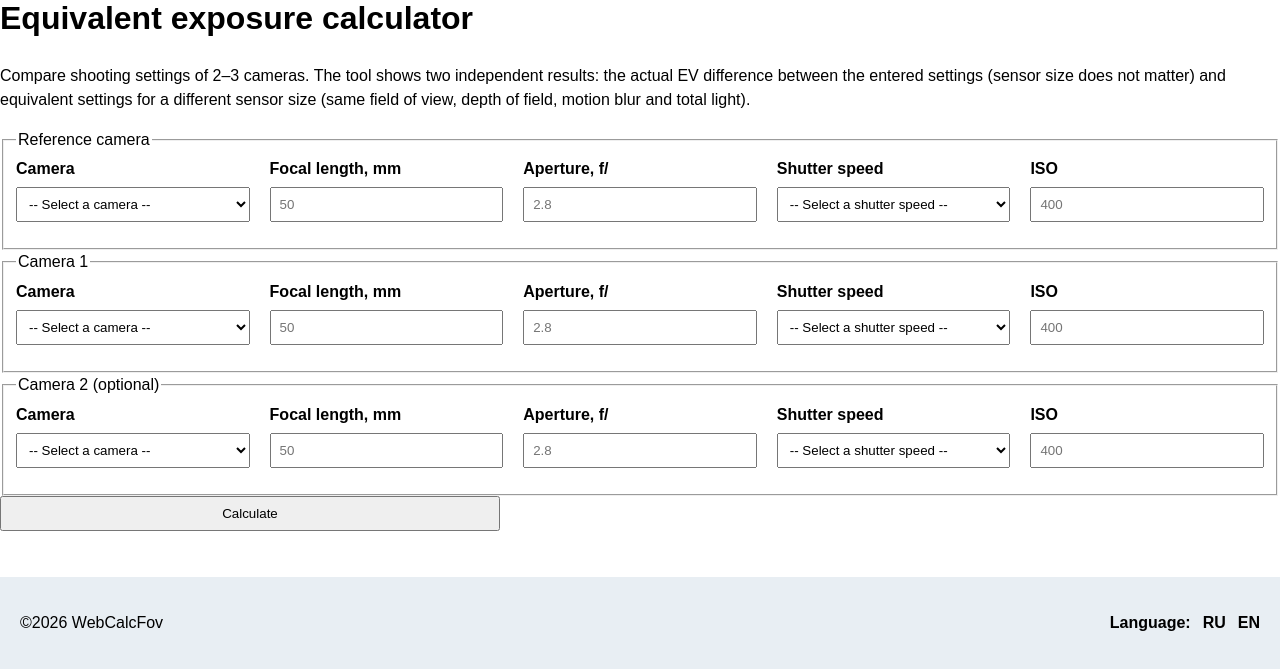
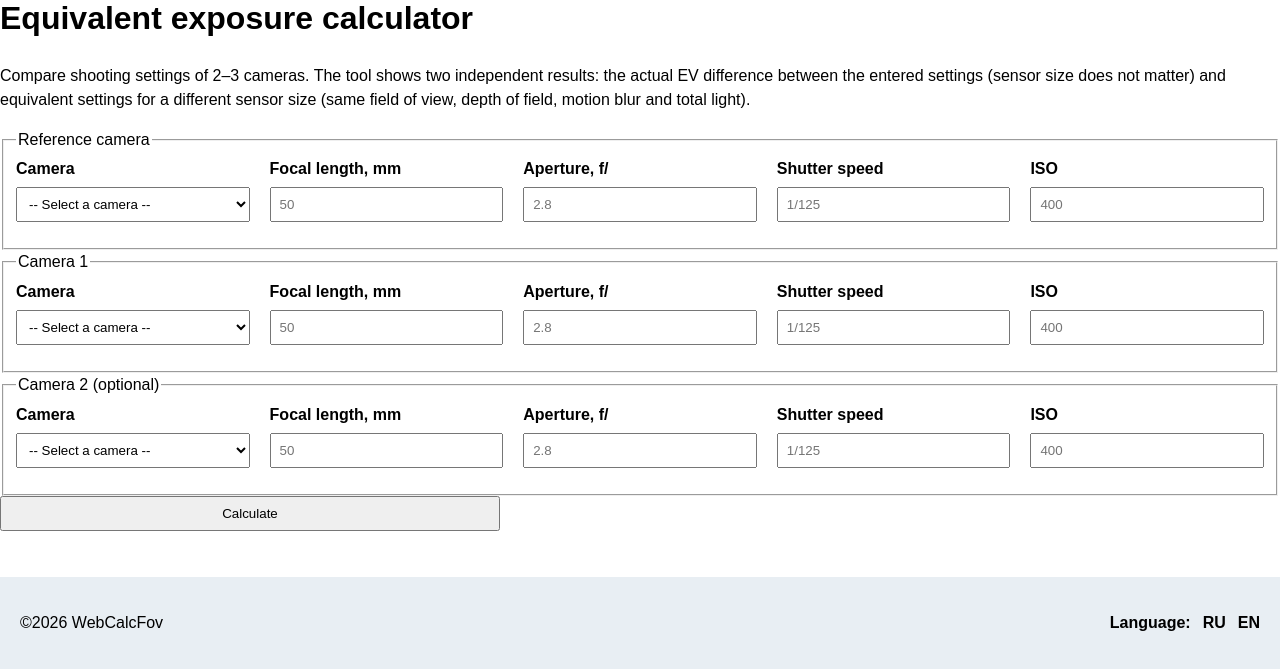
Before and after one commit to YuraEtalking/WebCalcFov, a Python web app: template templates/tools/exposure_equivalence.html in a window 1280 px wide. Shown: the part 173-842 px from the top of the page. Run offline with Jinja, Linux system fonts and the light colour scheme; the template is opened without the code that fills it, so the values that code supplies are empty.

Commit message:
тул фов #1 Equivalent exposure немного поправил Миграции не пушу.

```diff
--- a/backend/web/gear/cameras.py
+++ b/backend/web/gear/cameras.py
@@ -19,7 +19,7 @@ async def camera_list(
         slug: str,
         session: AsyncSession = Depends(get_async_session)
 ):
-    cameras = await get_active_cameras(session, slug)
+    cameras = await get_active_cameras(session=session, manufacturer=slug)
     return render(
         request,
         'gear/camera_list.html',
--- a/backend/web/tools/exposure_equivalence.py
+++ b/backend/web/tools/exposure_equivalence.py
@@ -100,9 +100,8 @@ async def exposure_page(
     request: Request,
     session: AsyncSession = Depends(get_async_session),
 ):
-    from backend.models.enums import BayonetType
     cameras = await _load_cameras(session)
-    return _render(request, cameras, data={'shutter_speed': BayonetType}, result=None)
+    return _render(request, cameras, data=None, result=None)
 
 
 
@@ -121,9 +120,10 @@ async def exposure_submit(
 
     # Сырые значения всегда возвращаем в шаблон, чтобы форма не очищалась.
     data = {SLOT_REFERENCE: _raw_slot(form, SLOT_REFERENCE)}
+    logger.debug('data: data="{}"', data)
     for slot in SLOT_TARGETS:
         data[slot] = _raw_slot(form, slot)
-
+    logger.debug('data: data="{}"', data)
     try:
         reference = _build_camera_input(
             data[SLOT_REFERENCE], cameras_by_id, 'Reference camera',
--- a/templates/tools/exposure_equivalence.html
+++ b/templates/tools/exposure_equivalence.html
@@ -73,7 +73,7 @@
             >
         </div>
 
-        <!--<div class="field">
+        <div class="field">
             <label for="{{ prefix }}_shutter">{{ _("Shutter speed") }}</label>
             <input
                type="text"
@@ -83,28 +83,7 @@
                value="{{ d.shutter or '' }}"
                {% if required %}required{% endif %}
             >
-        </div>-->
-
-
-			<div class="field">
-            <label for="{{ prefix }}_shutter">{{ _("Shutter speed") }}</label>
-            <select
-               id="{{ prefix }}_shutter"
-               name="{{ prefix }}_shutter"
-               placeholder="1/125"
-               value="{{ d.shutter or '' }}"
-               {% if required %}required{% endif %}
-            >
-							<option value="">-- {{ _("Select a shutter speed") }} --</option>
-							{% for shutter in data.shutter_speed %}
-                  <option value="{{ shutter.value }}">
-                      {{ shutter.value }}
-
-                  </option>
-                {% endfor %}
-							</select>
         </div>
-
 
 
         <div class="field">
```
